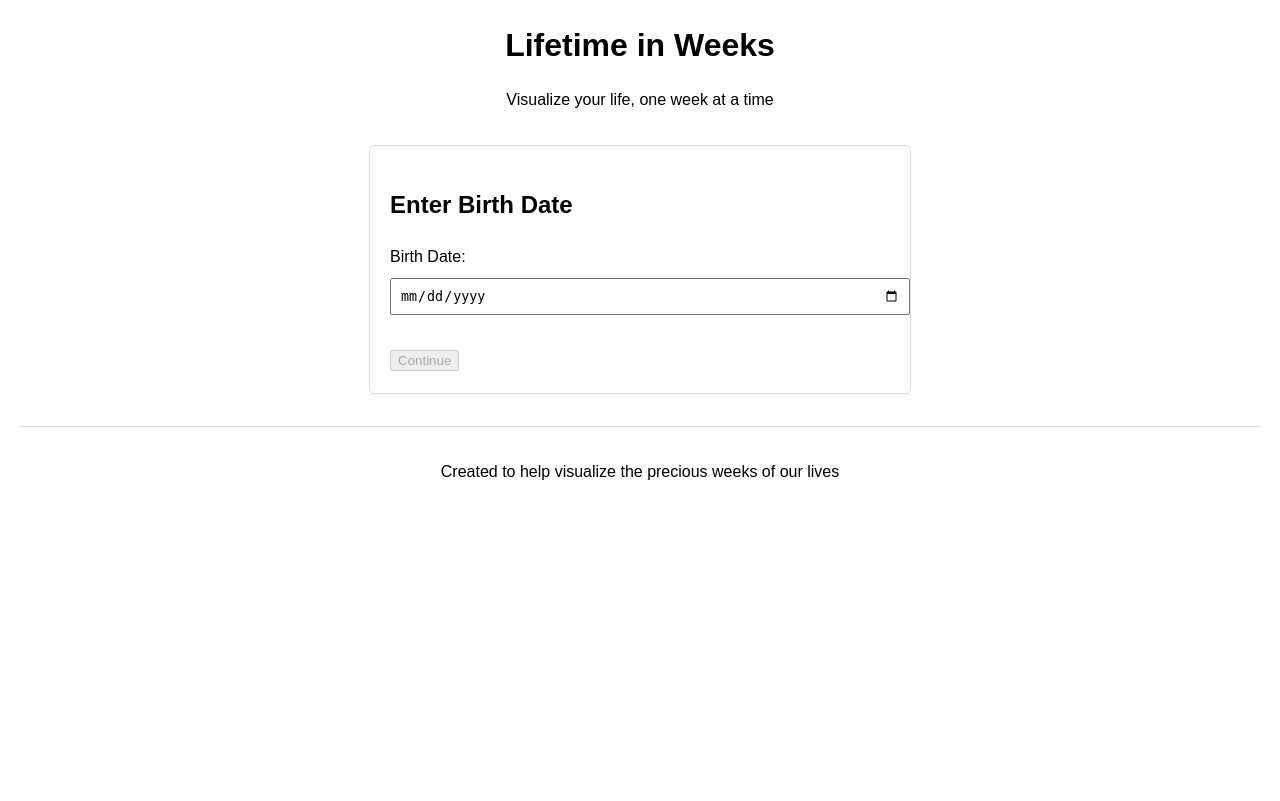
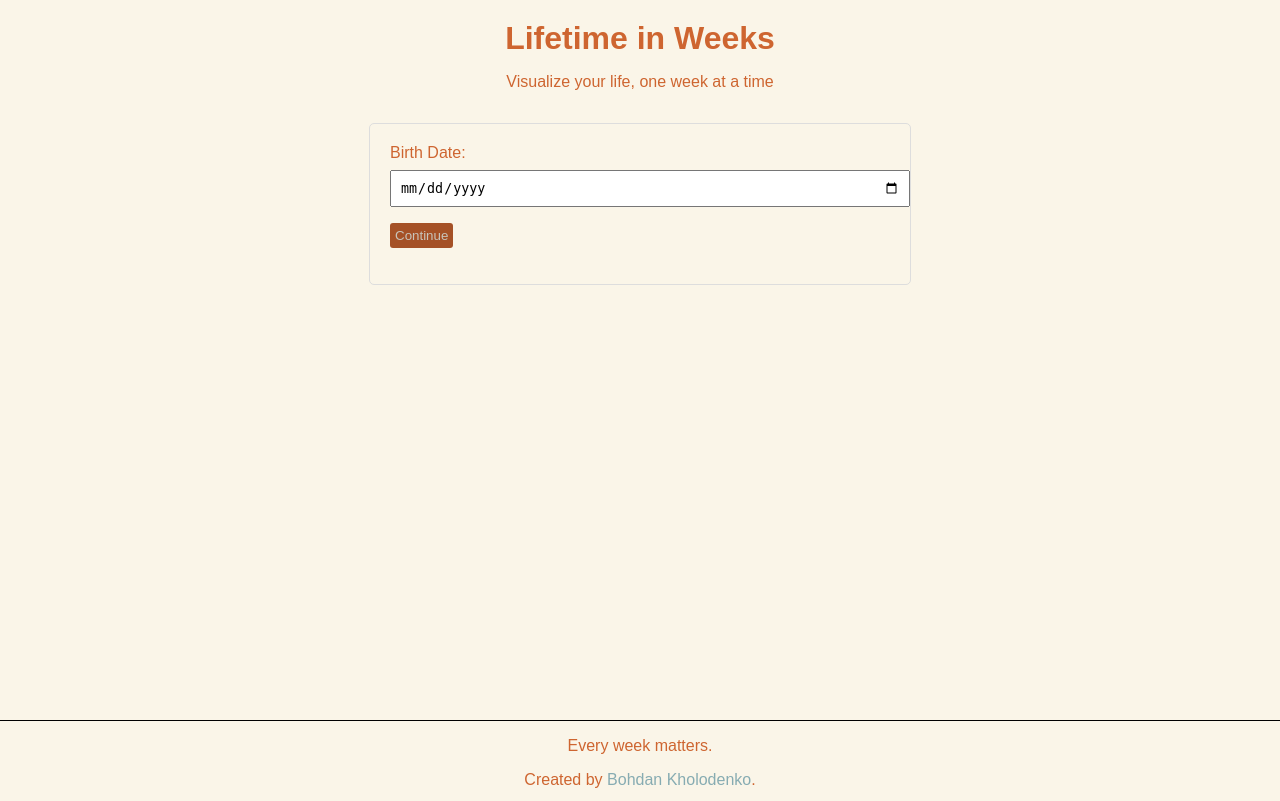
Before and after one commit to Demaga/lifetime-in-weeks, a Django app: page / in a window 1280 px wide. Before the commit the page ends 480 px from the top, so only its background shows below. Run offline with Django 5.2, Linux system fonts and the light colour scheme; data that the repository does not hold is empty.

Commit message:
Basic styling; minor layout improvements

```diff
--- a/lifetime/static/lifetime/style.css
+++ b/lifetime/static/lifetime/style.css
@@ -1,13 +1,65 @@
 body {
     font-family: Arial, sans-serif;
-    line-height: 1.6;
-    margin: 0;
-    padding: 20px;
+    padding: 0px;
+    margin: 0px;
+    background-color: #FAF5E8;
+    color: #CE6530;
+}
+
+main {
+    min-height: calc(100vh - 120px);
+    min-width: 100%;
+    padding-top: 20px;
+    padding-bottom: 20px;
 }
 
 header {
     text-align: center;
     margin-bottom: 2rem;
+}
+
+footer {
+    text-align: center;;
+    clear: both;
+    position: relative;
+    height: 80px;
+    border-top: 1px solid black;
+}
+
+a {
+    text-decoration: none;
+    color: #87ACB2;
+    border-bottom: 1px solid transparent;
+}
+
+a:hover {
+    border-color: #87ACB2;;
+    transition: 0.4s;
+}
+
+button {
+    color: #FAF5E8;
+    background-color: #CE6530;
+    border-radius: 3px;
+    border: transparent;
+    padding: 5px;
+}
+
+button:hover {
+    cursor: pointer;
+}
+
+button:disabled {
+    cursor: auto;
+    filter: brightness(80%);
+}
+
+select {
+    color: #FAF5E8;
+    background-color: #CE6530;
+    border-radius: 3px;
+    border: transparent;
+    padding: 5px;
 }
 
 .recent-lifetimes {
@@ -59,13 +111,6 @@ input[type="date"] {
     margin-top: 2rem;
 }
 
-footer {
-    text-align: center;
-    margin-top: 2rem;
-    padding: 1rem;
-    border-top: 1px solid #ddd;
-}
-
 .weeks-container {
     display: flex;
     max-width: 80%;
--- a/lifetime/templates/lifetime/base.html
+++ b/lifetime/templates/lifetime/base.html
@@ -15,7 +15,8 @@
     </main>
 
     <footer>
-        <p>Created to help visualize the precious weeks of our lives</p>
+        <p>Every week matters.</p>
+        <p>Created by <a href="https://demaga.github.io">Bohdan Kholodenko</a>.</p>
     </footer>
 </body>
 
--- a/lifetime/templates/lifetime/index.html
+++ b/lifetime/templates/lifetime/index.html
@@ -11,12 +11,9 @@
         {% csrf_token %}
 
         <div class="form-page" id="page1">
-            <h2>Enter Birth Date</h2>
             <div class="form-group">
                 <label for="birth_date">Birth Date:</label>
                 <input type="date" id="birth_date" name="birth_date" oninput="validateDate()" required>
-            </div>
-            <div class="button-group">
                 <button id="first_page_button" type="button" onclick="showPage2()" disabled>Continue</button>
             </div>
         </div>
```
Also changed, not shown: other parts of lifetime/static/lifetime/style.css (+17 -11 lines), lifetime/templates/lifetime/lifetime.html (+7 -1 lines), README.md.
